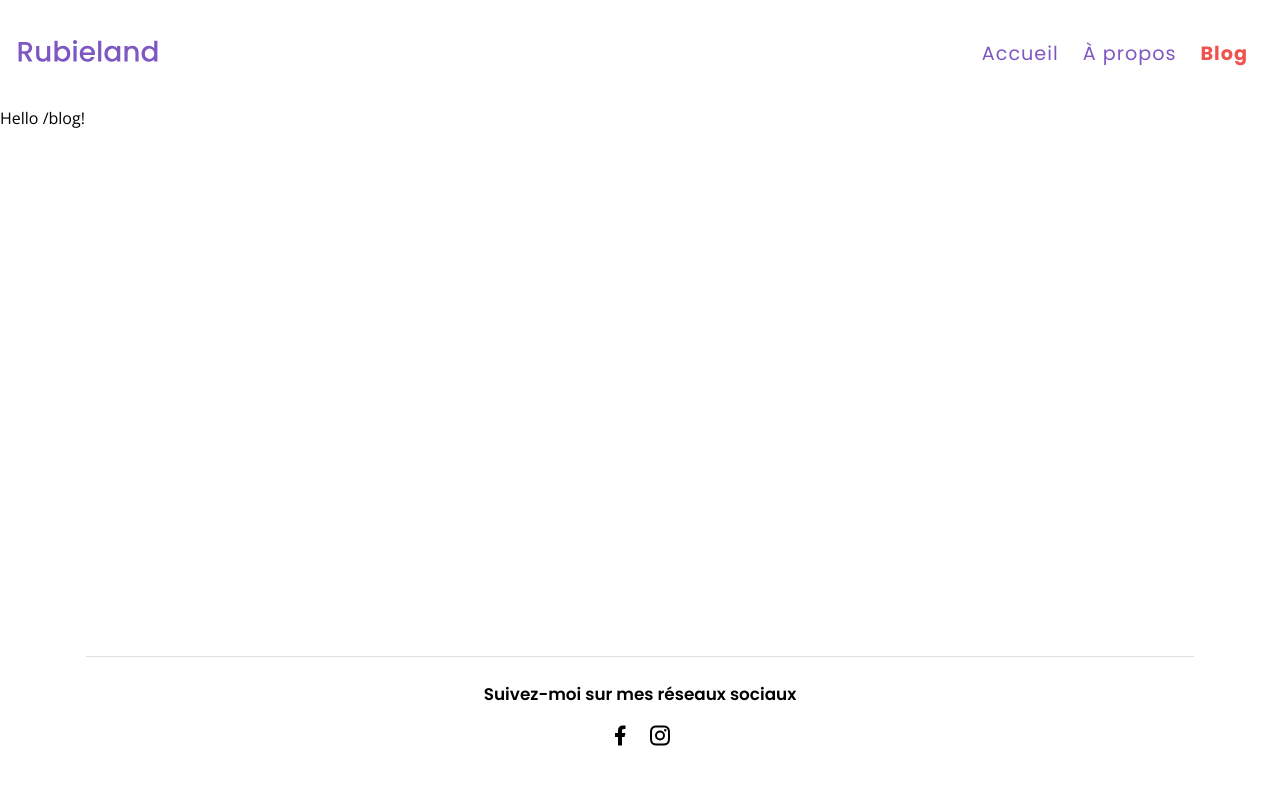
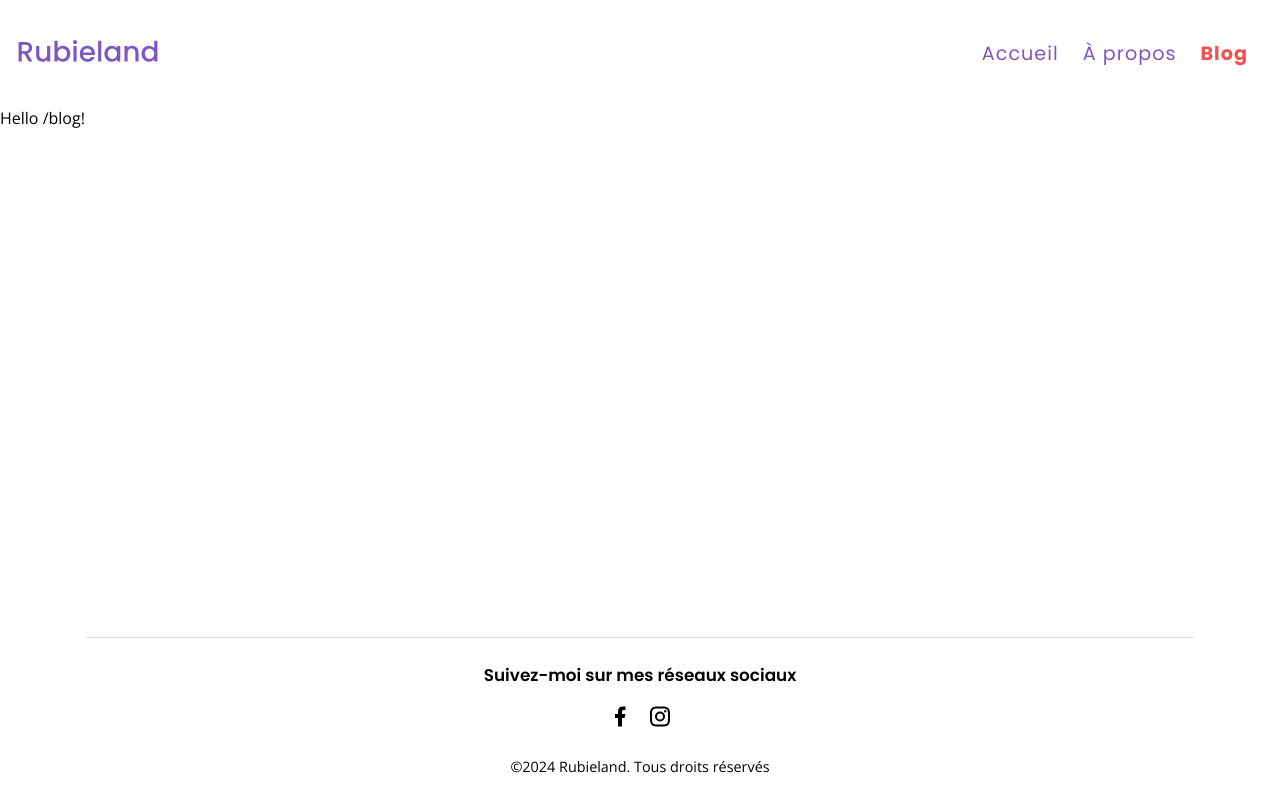
Before and after one commit to rubieland/rubieland, a React (Vite) app in the folder frontend/: page /blog in a window 1280 px wide. Built offline with nearby package versions, Linux system fonts and the light colour scheme.

Commit message:
refactor(Footer): replace year by utils currentYear

```diff
--- a/frontend/src/ui/components/Footer/Footer.tsx
+++ b/frontend/src/ui/components/Footer/Footer.tsx
@@ -1,13 +1,14 @@
 import FooterSocialMediaBlock from './FooterSocialMediaBlock';
+import { currentYear } from '../../../utils/date.utils';
 import i18n from '../../../core/i18n';
 import './styles/Footer.scss';
 
 const Footer = () => {
-  const year = new Date().getFullYear();
   return (
     <footer>
       <FooterSocialMediaBlock />
       <p className="footer-copyright">
+        {i18n.t('footer.copyright', { year: currentYear })}
       </p>
     </footer>
   );
--- /dev/null
+++ b/frontend/src/utils/date.utils.ts
@@ -0,0 +1 @@
+export const currentYear = new Date().getFullYear();
```
